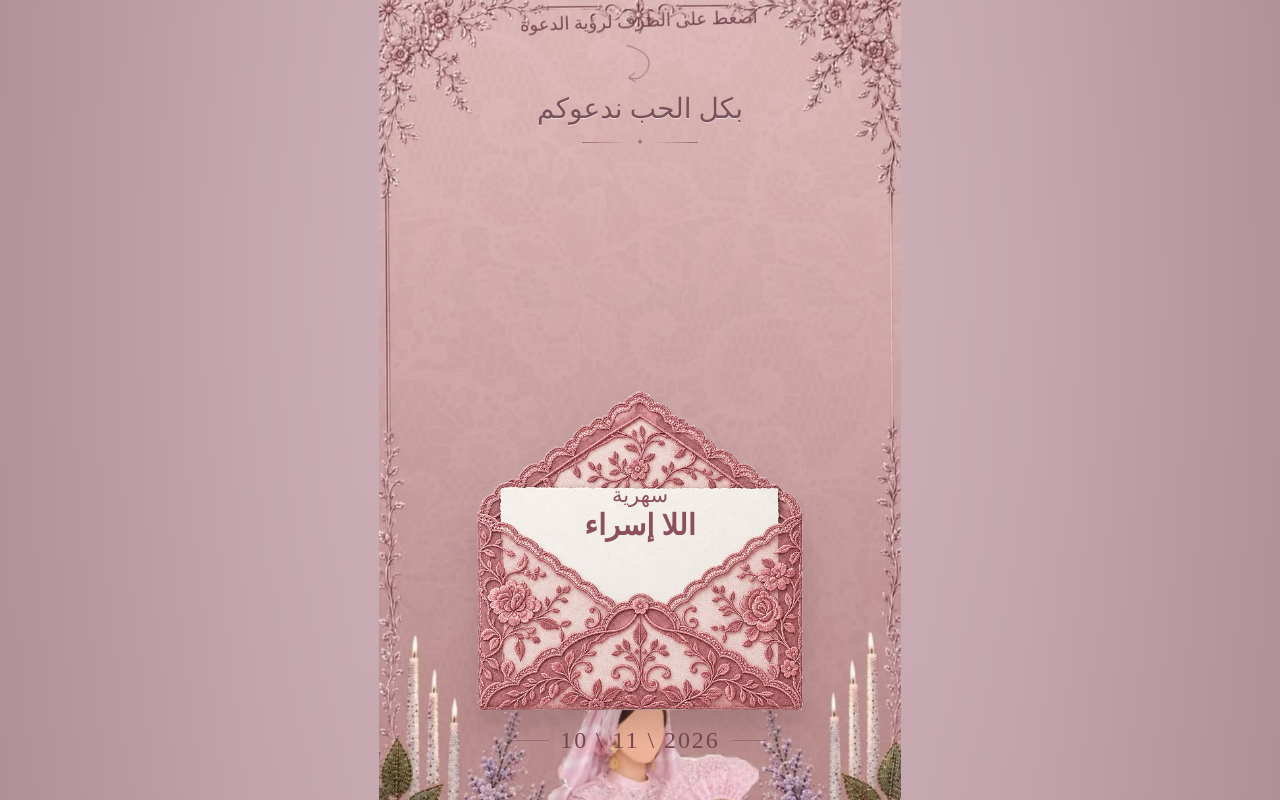
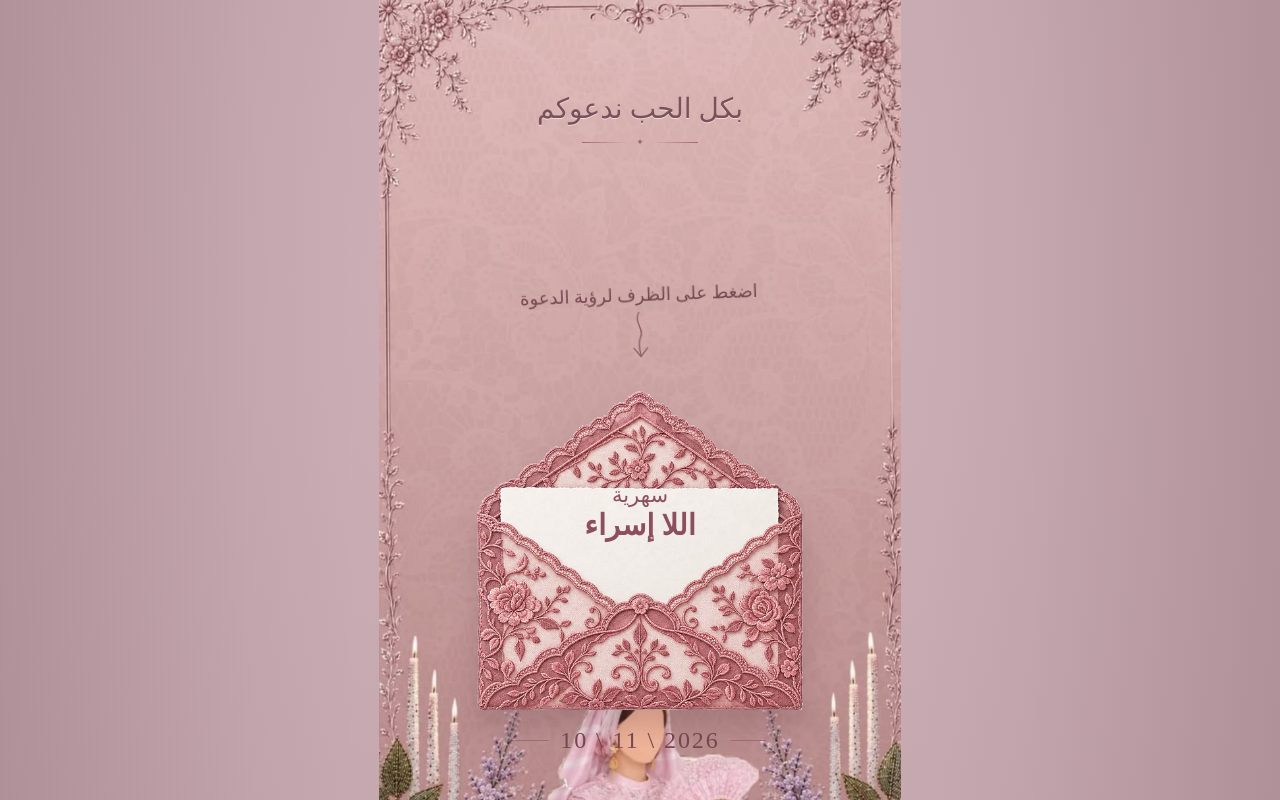
Before and after one commit to mt6424360-jpg/ESRAA, a React (Vite) app: page / in a window 1280 px wide. Built offline with nearby package versions, Linux system fonts and the light colour scheme; the HTML template or start-up script is replaced by a standard one; a web font is replaced by a local one.

Commit message:
Refactor tap-note component in App.tsx

```diff
--- a/src/App.tsx
+++ b/src/App.tsx
@@ -76,15 +76,15 @@ export default function App() {
         <p className="opening-title">بكل الحب ندعوكم</p>
         <Ornament />
 
-        <div className="tap-note" aria-hidden={revealed}>
-          <span>اضغط على الظرف لرؤية الدعوة</span>
-          <svg viewBox="0 0 75 85" aria-hidden="true">
-            <path d="M12 6c39 12 54 33 34 56-9 10-20 13-31 8" />
-            <path d="M25 61 13 70l13 8" />
-          </svg>
-        </div>
+        <div className="envelope-area">
+          <div className="tap-note" aria-hidden={revealed}>
+            <span>اضغط على الظرف لرؤية الدعوة</span>
+            <svg viewBox="0 0 40 65">
+              <path d="M19 3c-7 12 7 19 1 30-3 6-2 12 0 20" />
+              <path d="m12 45 8 10 8-10" />
+            </svg>
+          </div>
 
-        <div className="envelope-area">
           <button
             type="button"
             className="embroidered-envelope"
```
